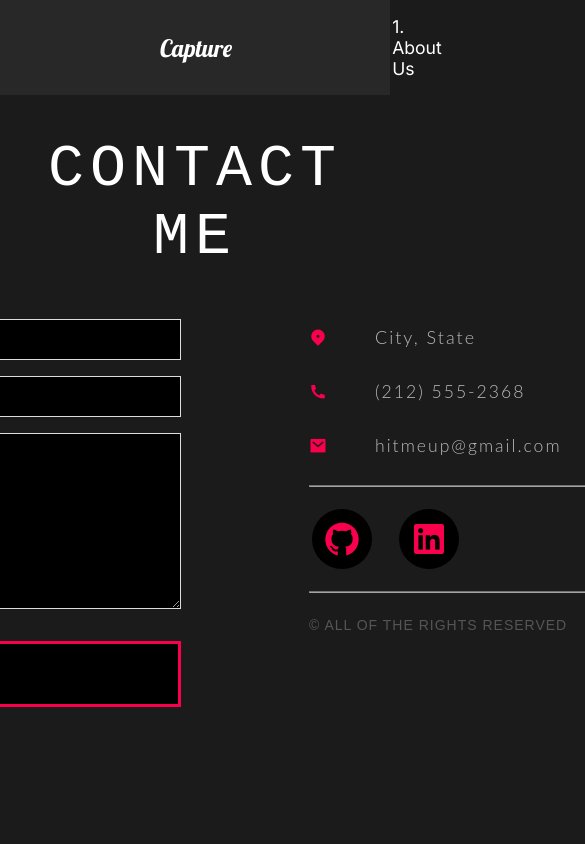
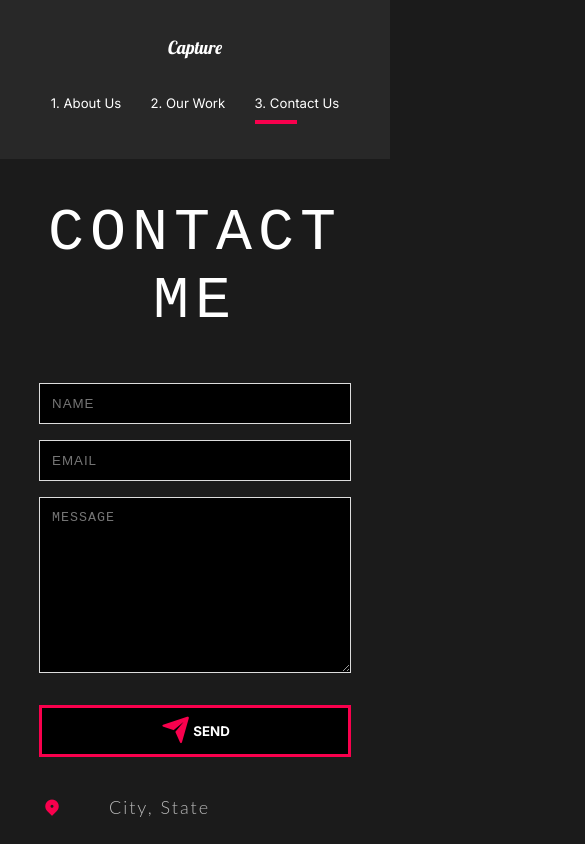
Before and after one commit to ibratnawaz/website-portfolio, a React (Create React App) app: page /contact in a window 390 px wide. Shown: the top 844 px of the page, 585 px wide, since content can reach past the window. Built offline with nearby package versions, Linux system fonts and the light colour scheme.

Commit message:
Added mobile responsiveness to all pages

```diff
--- a/src/components/GlobalStyle.jsx
+++ b/src/components/GlobalStyle.jsx
@@ -5,6 +5,13 @@ const GlobalStyle = createGlobalStyle`
     margin: 0;
     padding: 0;
     box-sizing: border-box;
+}
+
+
+html{
+    @media (max-width: 1700px){
+        font-size: 75%;
+    }
 }
 
 body{
--- a/src/components/Navbar.jsx
+++ b/src/components/Navbar.jsx
@@ -72,11 +72,28 @@ const NavbarStyle = styled.nav`
     padding-left: 10rem;
     position: relative;
   }
+
+  @media (max-width: 1300px) {
+    flex-direction: column;
+    padding: 2rem 1rem;
+    #logo {
+      display: inline-block;
+      margin: 1rem;
+    }
+    ul {
+      padding: 2rem;
+      justify-content: space-around;
+      width: 100%;
+      li {
+        padding: 0;
+      }
+    }
+  }
 `;
 
 const Line = styled(motion.div)`
   height: 0.3rem;
-  background: #23d997;
+  background: #f9004d;
   width: 0%;
   position: absolute;
   bottom: -80%;
--- a/src/components/ServicesSection.jsx
+++ b/src/components/ServicesSection.jsx
@@ -23,28 +23,28 @@ const ServicesSection = () => {
         <CardsStyle>
           <CardStyle>
             <div className='icon'>
-              <i class='ri-time-line'></i>
+              <i className='ri-time-line'></i>
               <h3>Efficient</h3>
             </div>
             <p>Lorem ipsum dolor sit amet.</p>
           </CardStyle>
           <CardStyle>
             <div className='icon'>
-              <i class='ri-group-line'></i>
+              <i className='ri-group-line'></i>
               <h3>Teamwork</h3>
             </div>
             <p>Lorem ipsum dolor sit amet.</p>
           </CardStyle>
           <CardStyle>
             <div className='icon'>
-              <i class='ri-camera-lens-line'></i>
+              <i className='ri-camera-lens-line'></i>
               <h3>Diaphragm</h3>
             </div>
             <p>Lorem ipsum dolor sit amet.</p>
           </CardStyle>
           <CardStyle>
             <div className='icon'>
-              <i class='ri-money-dollar-circle-line'></i>
+              <i className='ri-money-dollar-circle-line'></i>
               <h3>Affordable</h3>
             </div>
             <p>Lorem ipsum dolor sit amet.</p>
@@ -74,6 +74,9 @@ const CustomizeLayoutStyle = styled(LayoutStyle)`
 const CardsStyle = styled.div`
   display: flex;
   flex-wrap: wrap;
+  @media (max-width: 1300px) {
+    justify-content: center;
+  }
 `;
 
 const CardStyle = styled.div`
--- a/src/pages/ContactMe.jsx
+++ b/src/pages/ContactMe.jsx
@@ -15,50 +15,48 @@ const ContactMe = () => {
       exit='exit'>
       <ContactStyle>
         <h1>Contact Me</h1>
-        <div class='contact-wrapper'>
+        <div className='contact-wrapper'>
           <form>
             <input
               type='text'
-              class='form-control'
+              className='form-control'
               id='name'
               placeholder='NAME'
               name='name'
-              value=''
               required
             />
 
             <input
               type='email'
-              class='form-control'
+              className='form-control'
               id='email'
               placeholder='EMAIL'
               name='email'
-              value=''
               required
             />
 
             <textarea
-              class='form-control'
+              className='form-control'
               rows='10'
               placeholder='MESSAGE'
               name='message'
               required></textarea>
 
-            <button id='submit' type='submit' value='SEND'>
-              <i class='ri-send-plane-fill'></i> &nbsp;SEND
+            <button id='submit' type='submit'>
+              <i className='ri-send-plane-fill'></i> &nbsp;SEND
             </button>
           </form>
-          <div class='direct-contact-container'>
-            <ul class='contact-list'>
-              <li class='list-item'>
-                <i class='ri-map-pin-2-fill'>
-                  <span class='contact-text'>City, State</span>
+          <div className='direct-contact-container'>
+            <ul className='contact-list'>
+              <li className='list-item'>
+                <i className='ri-map-pin-2-fill'>
+                  <span className='contact-text'>City, State</span>
                 </i>
               </li>
 
-              <li class='list-item'>
-                <i class='ri-phone-fill'>
-                  <span class='contact-text'>
+              <li className='list-item'>
+                <i className='ri-phone-fill'>
+                  <span className='contact-text'>
                     <a href='tel:1-212-555-5555' title='Give me a call'>
                       (212) 555-2368
                     </a>
@@ -66,31 +64,41 @@ const ContactMe = () => {
                 </i>
               </li>
 
-              <li class='list-item'>
-                <i class='ri-mail-fill'>
-                  <span class='contact-text'>
-                    <a href='mailto:#' title='Send me an email'>
-                      hitmeup@gmail.com
+              <li className='list-item'>
+                <i className='ri-mail-fill'>
+                  <span className='contact-text'>
+                    <a
+                      href='mailto:nawazmd0096@gmail.com'
+                      title='Send me an email'>
+                      nawazmd0096@gmail.com
                     </a>
                   </span>
                 </i>
               </li>
             </ul>
             <hr />
-            <ul class='social-media-list'>
+            <ul className='social-media-list'>
               <li>
-                <a href='#' target='_blank' class='contact-icon'>
-                  <i class='ri-github-fill'></i>
+                <a
+                  href='https://github.com/ibratnawaz'
+                  target='_blank'
+                  className='contact-icon'
+                  rel='noreferrer'>
+                  <i className='ri-github-fill'></i>
                 </a>
               </li>
               <li>
-                <a href='#' target='_blank' class='contact-icon'>
-                  <i class='ri-linkedin-box-fill'></i>
+                <a
+                  href='https://www.linkedin.com/in/ibrat-nawaz-08b677183/'
+                  target='_blank'
+                  className='contact-icon'
+                  rel='noreferrer'>
+                  <i className='ri-linkedin-box-fill'></i>
                 </a>
               </li>
             </ul>
             <hr />
-            <div class='copyright'>&copy; ALL OF THE RIGHTS RESERVED</div>
+            <div className='copyright'>&copy; ALL OF THE RIGHTS RESERVED</div>
           </div>
         </div>
       </ContactStyle>
@@ -107,7 +115,8 @@ const ContactStyle = styled.div`
   justify-content: center;
   align-items: center;
   margin-bottom: 64px;
-
+  overflow-y: hidden;
+  overflow-x: hidden;
   h1 {
     text-align: center;
     padding: 40px 0;
@@ -122,6 +131,11 @@ const ContactStyle = styled.div`
   .contact-wrapper {
     display: flex;
     flex-direction: row;
+    @media screen and (max-width: 850px) {
+      flex-direction: column;
+      align-items: center;
+      justify-content: center;
+    }
   }
 
   form {
@@ -131,6 +145,16 @@ const ContactStyle = styled.div`
     display: flex;
     flex-direction: column;
     margin-right: 64px;
+    @media screen and (max-width: 850px) {
+      width: 80vw;
+      margin: 0px;
+    }
+    @media screen and (min-width: 1024px) {
+      width: 500px;
+      margin-right: auto;
+      padding-right: 24px;
+    }
+
     button {
       margin-top: 24px;
       padding: 0.5rem !important;
@@ -169,6 +193,20 @@ const ContactStyle = styled.div`
   .direct-contact-container {
     margin-left: 64px;
     width: 400px;
+    @media screen and (max-width: 850px) {
+      display: flex;
+      flex-direction: column;
+      align-items: flex-start;
+      margin-top: 24px;
+      margin-left: 24%;
+    }
+    @media screen and (max-width: 320px) {
+      display: flex;
+      flex-direction: column;
+      align-items: flex-start;
+      margin-top: 24px;
+      margin-left: 32%;
+    }
   }
 
   .contact-list {
@@ -257,7 +295,7 @@ const ContactStyle = styled.div`
 
   .copyright {
     font: 200 14px sans-serif;
-    color: #555;
+    color: #fff;
     letter-spacing: 1px;
     text-align: left;
     margin-top: 24px;
@@ -267,77 +305,13 @@ const ContactStyle = styled.div`
     border-color: rgba(255, 255, 255, 0.6);
     width: 70%;
     margin: 12px 0px;
-  }
-
-  /* Begin Media Queries*/
-  /* @media screen and (max-width: 850px) {
-    .contact-wrapper {
-      display: flex;
-      flex-direction: column;
+    @media screen and (max-width: 850px) {
+      width: 80%;
     }
-    .direct-contact-container,
-    .form-horizontal {
-      margin: 0 auto;
-    }
-
-    .direct-contact-container {
-      margin-top: 60px;
-      max-width: 300px;
-    }
-    .social-media-list li {
-      height: 60px;
-      width: 60px;
-      line-height: 60px;
-    }
-    .social-media-list li:after {
-      width: 60px;
-      height: 60px;
-      line-height: 60px;
+    @media screen and (max-width: 320px) {
+      width: 70%;
     }
   }
-
-  @media screen and (max-width: 569px) {
-    .direct-contact-container,
-    .form-wrapper {
-      float: none;
-      margin: 0 auto;
-    }
-    .form-control,
-    textarea {
-      margin: 0 auto;
-    }
-
-    .name,
-    .email,
-    textarea {
-      width: 280px;
-    }
-
-    .direct-contact-container {
-      margin-top: 60px;
-      max-width: 280px;
-    }
-    .social-media-list {
-      left: 0;
-    }
-    .social-media-list li {
-      height: 55px;
-      width: 55px;
-      line-height: 55px;
-      font-size: 2rem;
-    }
-    .social-media-list li:after {
-      width: 55px;
-      height: 55px;
-      line-height: 55px;
-    }
-  }
-
-  @media screen and (max-width: 410px) {
-    .send-button {
-      width: 99%;
-    }
-  } */
 `;
 
 export default ContactMe;
--- a/src/pages/MyWork.jsx
+++ b/src/pages/MyWork.jsx
@@ -17,7 +17,6 @@ const MyWork = () => {
         <Frame1 variants={slider}></Frame1>
         <Frame2 variants={slider}></Frame2>
         <Frame3 variants={slider}></Frame3>
-        <Frame4 variants={slider}></Frame4>
       </motion.div>
       MyWork
       <ScrollTop />
@@ -31,17 +30,14 @@ const Frame1 = styled(motion.div)`
   top: 10%;
   width: 100%;
   height: 100vh;
-  background: #fffebf;
+  background: #166d3b;
   z-index: 2;
 `;
 const Frame2 = styled(Frame1)`
-  background: #ff8efb;
+  background: #ffffff;
 `;
 const Frame3 = styled(Frame1)`
-  background: #8ed2ff;
-`;
-const Frame4 = styled(Frame1)`
-  background: #8effa0;
+  background: #f9004d;
 `;
 
 export default MyWork;
--- a/src/utils/styles.js
+++ b/src/utils/styles.js
@@ -8,6 +8,11 @@ export const LayoutStyle = styled(motion.div)`
   justify-content: space-between;
   padding: 5rem 10rem;
   color: white;
+  @media (max-width: 1300px) {
+    display: block;
+    padding: 2rem 2rem;
+    text-align: center;
+  }
 `;
 
 export const DescriptionStyle = styled.div`
@@ -16,6 +21,12 @@ export const DescriptionStyle = styled.div`
   padding-right: 5rem;
   h2 {
     font-weight: lighter;
+  }
+  @media (max-width: 1300px) {
+    padding: 0;
+    button {
+      margin: 2rem 0rem 5rem 0rem;
+    }
   }
 `;
 
--- a/src/utils/useScroll.js
+++ b/src/utils/useScroll.js
@@ -3,7 +3,7 @@ import { useAnimation } from 'framer-motion';
 
 export const useScroll = () => {
   const controls = useAnimation();
-  const [element, view] = useInView({ threshold: 0.5 });
+  const [element, view] = useInView({ threshold: 0.3 });
 
   if (view) {
     controls.start('show');
```
